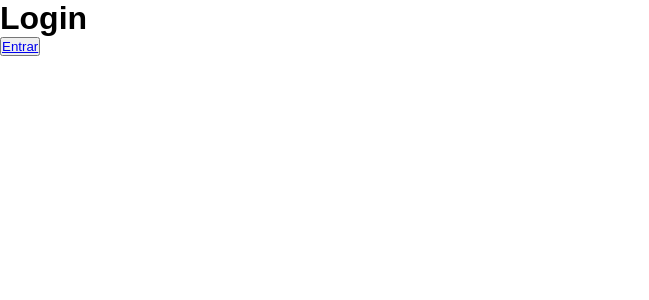
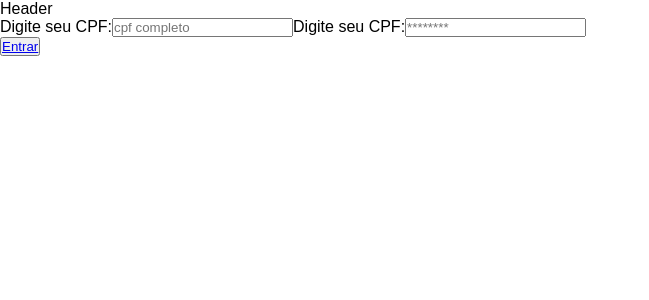
Before and after one commit to edu-lauer/e-commerce, a React (Vite) app in the folder e-commerce/: page / in a window 1280 px wide. Shown: the top 300 px of the page, without its empty margins (0-649 px from the left). Built offline with nearby package versions, Linux system fonts and the light colour scheme.

Commit message:
feito html renderizado no componente Header

```diff
--- a/e-commerce/src/components/Header/Header.jsx
+++ b/e-commerce/src/components/Header/Header.jsx
@@ -1 +1,11 @@
 import "./header.scss"
+
+import React from 'react'
+
+const Header = () => {
+    return (
+        <div>Header</div>
+    )
+}
+
+export default Header
--- a/e-commerce/src/views/Login/Login.jsx
+++ b/e-commerce/src/views/Login/Login.jsx
@@ -1,15 +1,27 @@
 import "./login.scss"
 import React from 'react'
 import { Link } from "react-router-dom"
+import Header from '../../components/Header/Header'
 
 const Login = () => {
     return (
-        <div>
-            <h1>Login</h1>
-            <button type='submit'>
-                <Link to={"/home"}>Entrar</Link>
-            </button>
-        </div>
+        <section className="login">
+            <Header />
+            <section className="login__form">
+                <h1></h1>
+                <h2></h2>
+                <div className="login__input-form">
+                    <label htmlFor="cpf">Digite seu CPF:</label>
+                    <input type="text" placeholder="cpf completo" id="cpf" className="login__input-cpf"></input>
+                    <label htmlFor="password">Digite seu CPF:</label>
+                    <input type="password" placeholder="********" id="password" className="login__input-password"></input>
+                </div>
+                <button type='submit'>
+                    <Link to={"/home"}>Entrar</Link>
+                </button>
+
+            </section>
+        </section>
     )
 }
 
```
